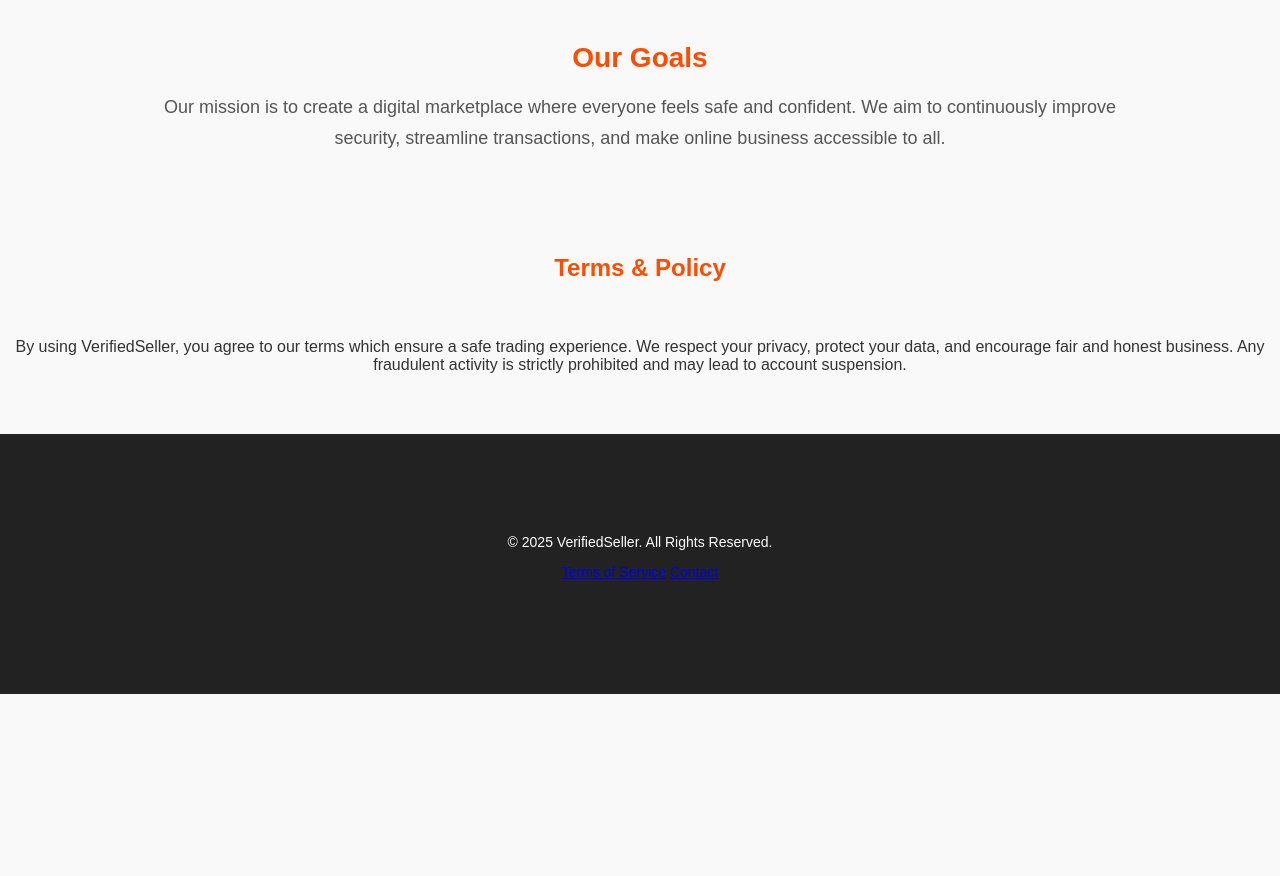
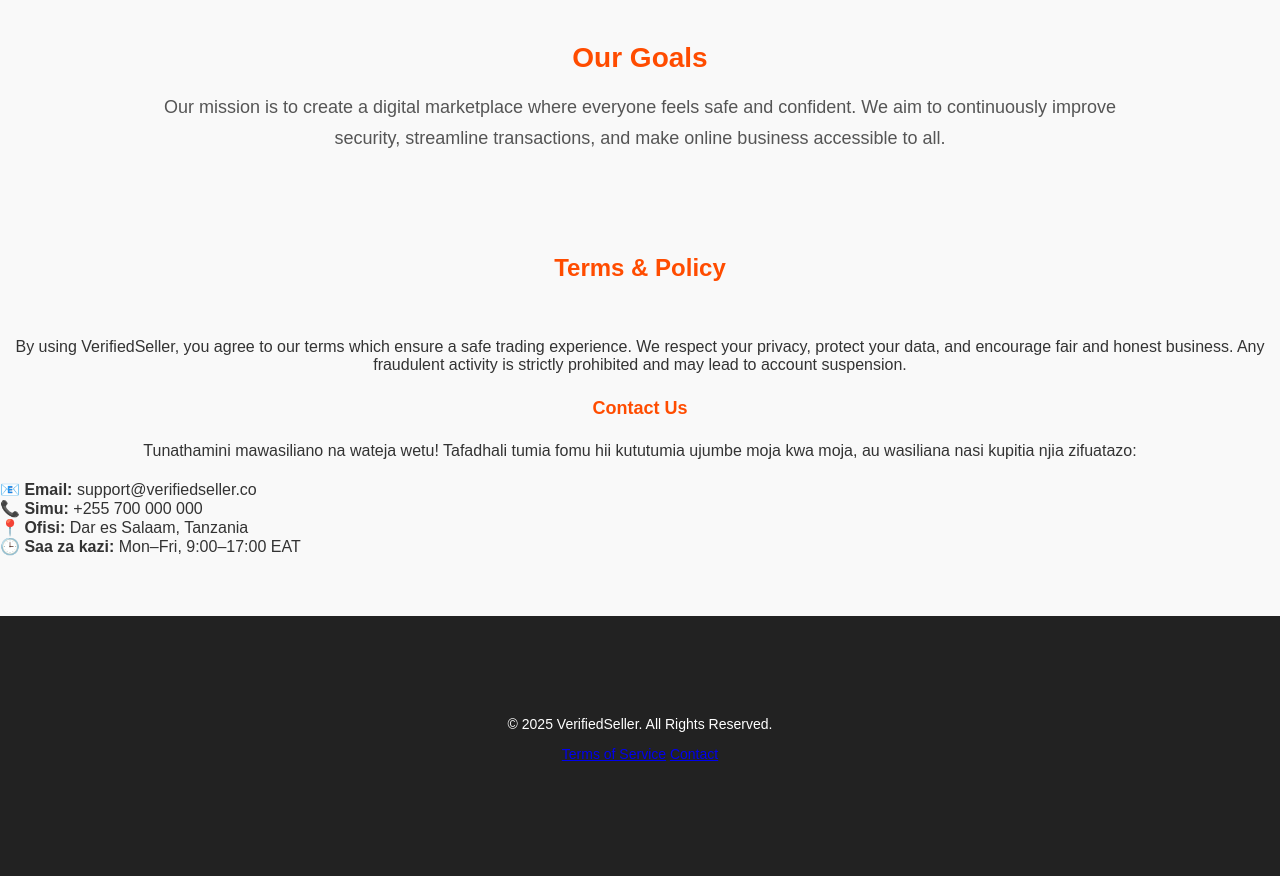
Before and after one commit to Abdul-kareem08/SELLERPROJECT, a plain HTML site: page about.html in a window 1280 px wide. Shown: the part 898-1774 px from the top of the page. Before the commit the page ends 1592 px from the top, so only its background shows below. Drawn offline with Linux system fonts and the light colour scheme.

Commit message:
about.html

```diff
--- a/about.html
+++ b/about.html
@@ -67,6 +67,25 @@
       margin-top: 60px;
       font-size: 14px;
     }
+    h4{
+        text-align: center;
+        color: #ff4c00;
+        font-size: large;
+    }
+    .lead{
+        text-align: center;
+        font-size: 16px;
+
+    }
+    .contact-info {
+        text-align: left;
+        font-size: 16px;
+        margin-top: 20px;
+    }
+    .contact-info ul {
+        list-style: none;
+        padding: 0;
+    }
   </style>
 </head>
 <body>
@@ -112,6 +131,20 @@
       lead to account suspension.
     </p>
   </div>
+   <h4>Contact Us</h4>
+    <p class="lead">
+      Tunathamini mawasiliano na wateja wetu! Tafadhali tumia fomu hii kututumia ujumbe moja kwa moja,
+      au wasiliana nasi kupitia njia zifuatazo:
+    </p>
+
+    <div class="contact-info">
+      <ul>
+        <li><strong>📧 Email:</strong> support@verifiedseller.co</li>
+        <li><strong>📞 Simu:</strong> +255 700 000 000</li>
+        <li><strong>📍 Ofisi:</strong> Dar es Salaam, Tanzania</li>
+        <li><strong>🕒 Saa za kazi:</strong> Mon–Fri, 9:00–17:00 EAT</li>
+      </ul>
+    </div>
 
   <footer>
     &copy; 2025 VerifiedSeller. All Rights Reserved.
```
Also changed, not shown: buyer.html (+1 -0 lines), index.html (+2 -2 lines), seller.html (+1 -0 lines).
